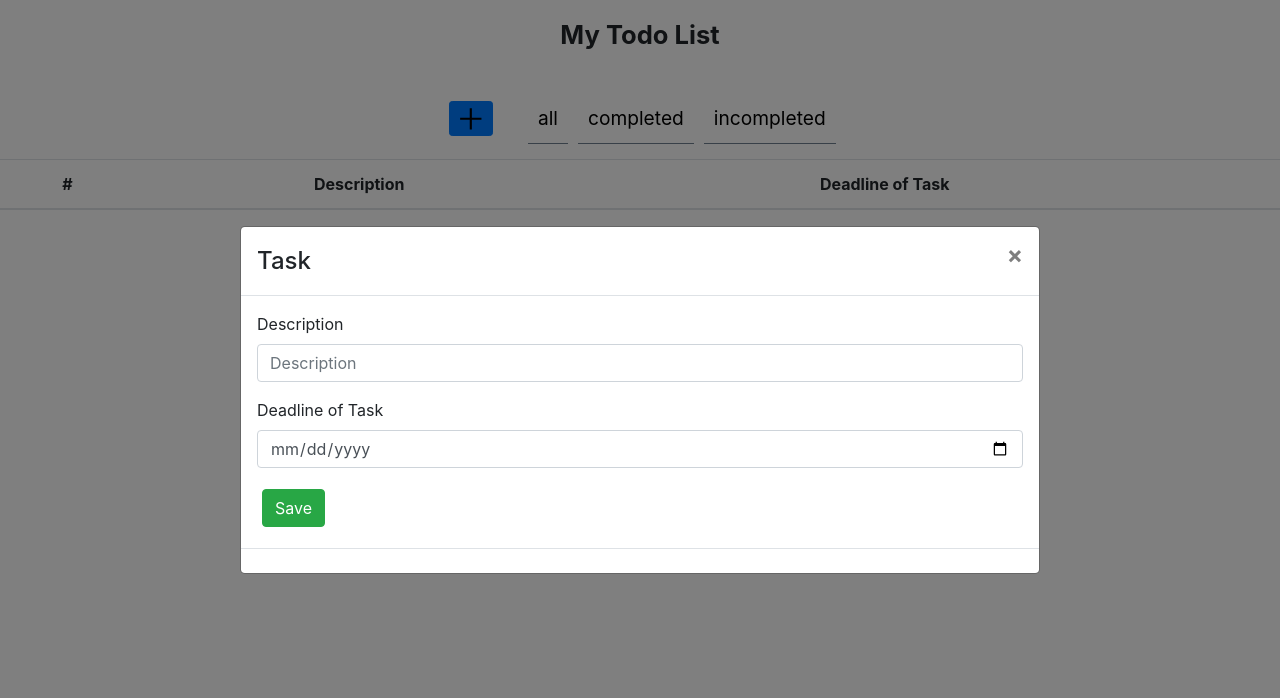
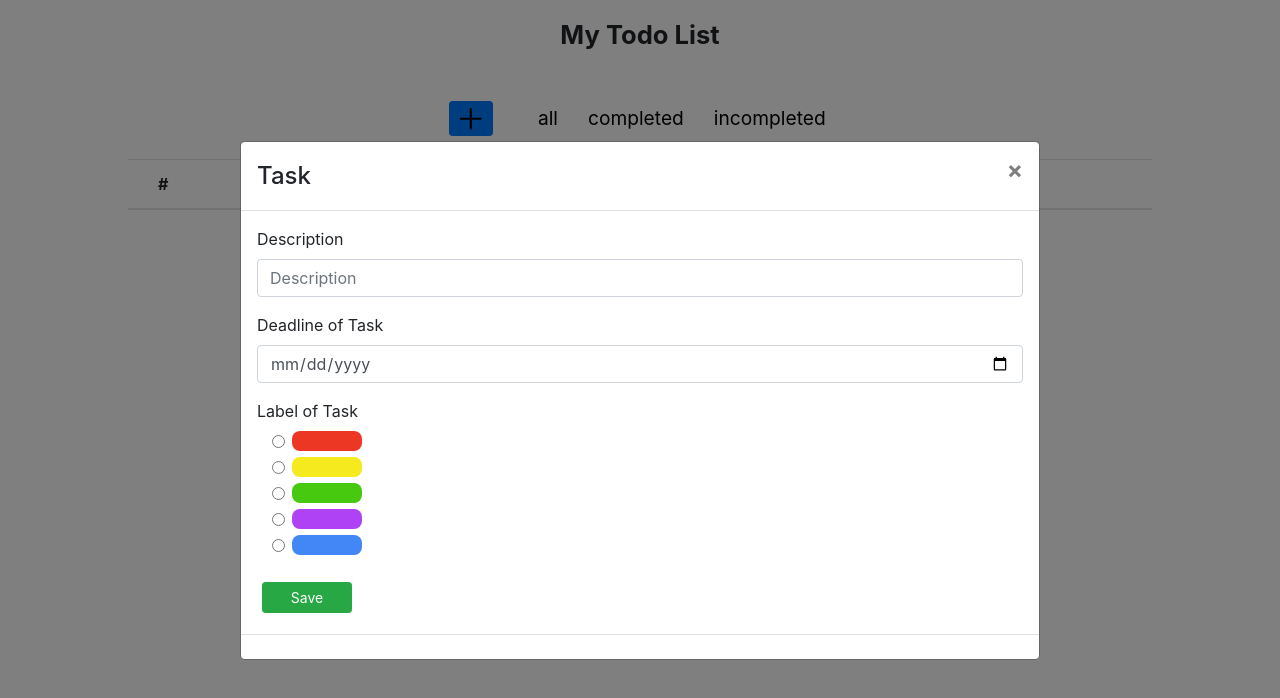
Before and after one commit to dilarakirn/todo-list, a React (Create React App) app: page / in a window 1280 px wide. Both pictures are taken after a click on the button 471 px from the left and 118 px from the top of the page. Shown: the top 698 px of the page. Built offline with nearby package versions, Linux system fonts and the light colour scheme; no server answers.

Commit message:
Add todo label color feature

```diff
--- a/src/components/AddTodo/AddTodo.js
+++ b/src/components/AddTodo/AddTodo.js
@@ -19,6 +19,7 @@ const AddTodo = (props) => {
         description: todo.description,
         deadline: todo.deadline,
         completed: false,
+        labelColor: todo.labelColor,
       };
       const response = await axios.post(constants.API_POST_TODO, todoItem);
       if (response.data) {
--- a/src/components/TodoList/TodoList.js
+++ b/src/components/TodoList/TodoList.js
@@ -45,6 +45,7 @@ const TodoList = (props) => {
           ...props.filteredTodos[todoItemIndex],
           description: todo.description,
           deadline: todo.deadline,
+          labelColor: todo.labelColor,
         };
       }
       const response = await axios.put(`${constants.API_UPDATE_TODO}${updatedTodo._id}`, updatedTodo);
@@ -102,13 +103,20 @@ const TodoList = (props) => {
           </Form.Group>
         </td>
         <td>
-          <Button className="Button" size="sm" variant="success" onClick={() => { todoItemEditPress(todo._id); }}>
+          <Form.Group controlId={todo.labelColor} className="FormGroup">
+            <Form.Label>
+              <div className="ColorLabel" style={{backgroundColor: todo.labelColor}}/>
+            </Form.Label>
+          </Form.Group>
+        </td>
+        <td>
+          <Button className="EditDeleteButton" size="sm" variant="success" onClick={() => { todoItemEditPress(todo._id); }}>
           <IconContext.Provider value={{ color: 'white', size: '1.5vw', style: { verticalAlign: 'middle' } }}>
             <FiEdit2/>
           </IconContext.Provider>
 
           </Button>
-          <Button className="Button" size="sm" variant="danger" onClick={() => { deleteTodoApi(todo._id)}}>
+          <Button className="EditDeleteButton" size="sm" variant="danger" onClick={() => { deleteTodoApi(todo._id)}}>
             <IconContext.Provider value={{ color: 'white', size: '1.5vw', style: { verticalAlign: 'middle' } }}>
              <FiTrash2/>
             </IconContext.Provider>
@@ -121,13 +129,14 @@ const TodoList = (props) => {
   };
 
   return(
-    <div>
-      <Table hover>
+    <div className="TodoListContainer">
+      <Table hover className="TodoListTable">
         <thead>
           <tr>
             <th>#</th>
             <th>Description</th>
             <th>Deadline of Task</th>
+            <th>Label Color of Task</th>
             <th></th>
           </tr>
         </thead>
--- a/src/components/TodoModal/TodoModal.css
+++ b/src/components/TodoModal/TodoModal.css
@@ -1,6 +1,54 @@
-.Button {
+.ModalButton {
     margin: 5px;
-    padding: 10px;
+    font-size: 50px;
+    /* padding: 10px; */
     align-items: center;
     justify-content: center;
 }
+.ColorLabel {
+    width: 70px;
+    height: 20px;
+    border-radius: 0.5rem;
+  }
+
+@media (min-width:961px) {
+    .ColorLabel {
+        width: 70px;
+        height: 20px;
+    }
+    .ModalButton {
+        margin: 5px;
+        width: 90px;
+        /* padding: 10px; */
+        align-items: center;
+        justify-content: center;
+    }
+}
+
+@media (max-width:960px) {
+    .ColorLabel {
+        width: 50px;
+        height: 15px;
+    }
+    .ModalButton {
+        margin: 5px;
+        width: 70px;
+        /* padding: 10px; */
+        align-items: center;
+        justify-content: center;
+    }
+}
+
+@media (max-width:479px) {
+    .ColorLabel {
+        width: 30px;
+        height: 10px;
+    }
+    .ModalButton {
+        margin: 5px;
+        width: 50px;
+        /* padding: 10px; */
+        align-items: center;
+        justify-content: center;
+    }
+}
--- a/src/components/TodoModal/TodoModal.js
+++ b/src/components/TodoModal/TodoModal.js
@@ -2,34 +2,44 @@ import React, { useState, useEffect } from 'react';
 import Modal from 'react-bootstrap/Modal';
 import Button from 'react-bootstrap/Button';
 import Form from 'react-bootstrap/Form';
+import Col from 'react-bootstrap/Col';
+import constants from '../../resources/constants';
 import './TodoModal.css';
 
 const TodoModal = (props) => {
   const [modalShow, setModalShow] = useState(false);
   const [todoDescription, setTodoDescription] = useState('');
   const [todoDeadline, setTodoDeadline] = useState('');
+  const [todoLabelColor, setTodoLabelColor] = useState('');
   const [validated, setValidated] = useState(false);
 
   useEffect(() => {
     setModalShow(props.modalShow);
-    if (props.todo?.description && props.todo?.deadline) {
-      setTodoDescription(props.todo.description);
-      setTodoDeadline(props.todo.deadline);
-    }
+    if (props.todo?.description) setTodoDescription(props.todo.description);
+    if (props.todo?.deadline) setTodoDeadline(props.todo.deadline);
+    if (props.todo?.labelColor) setTodoLabelColor(props.todo.labelColor);
   }, [props.modalShow, props.todo]);
 
+  const clearModal = () => {
+    setModalShow(false);
+    setTodoDescription(null);
+    setTodoDeadline(null);
+    setTodoLabelColor(null);
+  }
+
   const onClose = () => {
-    setModalShow(false);
+    clearModal();
     props.onClose();
   }
 
   const saveOnPress = () => {
     if (todoDescription) {
-      setModalShow(false);
+      clearModal();
       const todoItem = {
         ...props.todo,
         description: todoDescription,
         deadline: todoDeadline,
+        labelColor: todoLabelColor,
       };
       props.saveOnPress(todoItem);
     }
@@ -81,7 +91,21 @@ const TodoModal = (props) => {
                 onChange={(e) => { setTodoDeadline(e.target.value); }}
                 />
             </Form.Group>
-              <Button className="Button" variant="success" onClick={saveOnPress}>Save</Button>
+            <Form.Group controlId="label">
+              <Form.Label>Label of Task</Form.Label>
+              <Col sm={10}>
+                {constants.TODO_LABEL_COLORS.map((labelItem, index) => {
+                  return <Form.Check
+                      type="radio"
+                      label={<div className="ColorLabel" style={{backgroundColor: labelItem.color}}/>}
+                      name="formRadioGroup"
+                      key={labelItem.key}
+                      onChange={() => { setTodoLabelColor(labelItem.color) }}
+                    />
+                })}
+              </Col>
+            </Form.Group>
+              <Button size="sm" className="ModalButton" variant="success" onClick={saveOnPress}>Save</Button>
           </Form>
         </Modal.Body>
         <Modal.Footer>
--- a/src/resources/constants.js
+++ b/src/resources/constants.js
@@ -3,6 +3,14 @@ const constants = {
   API_POST_TODO: 'todos/create-todo',
   API_DELETE_TODO: 'todos/delete-todo/',
   API_UPDATE_TODO: 'todos/update-todo/',
+
+  TODO_LABEL_COLORS: [
+    {key: 1, color: '#eb3723'},
+    {key: 2, color: '#f5ea1d'},
+    {key: 3, color: '#46c90e'},
+    {key: 4, color: '#b042f5'},
+    {key: 5, color: '#4287f5'},
+  ],
 }
 
 export default constants;
```
Also changed, not shown: 1 other file (tests, documents, lock files or other folders). Lines whose indentation alone changed are shown as unchanged.
